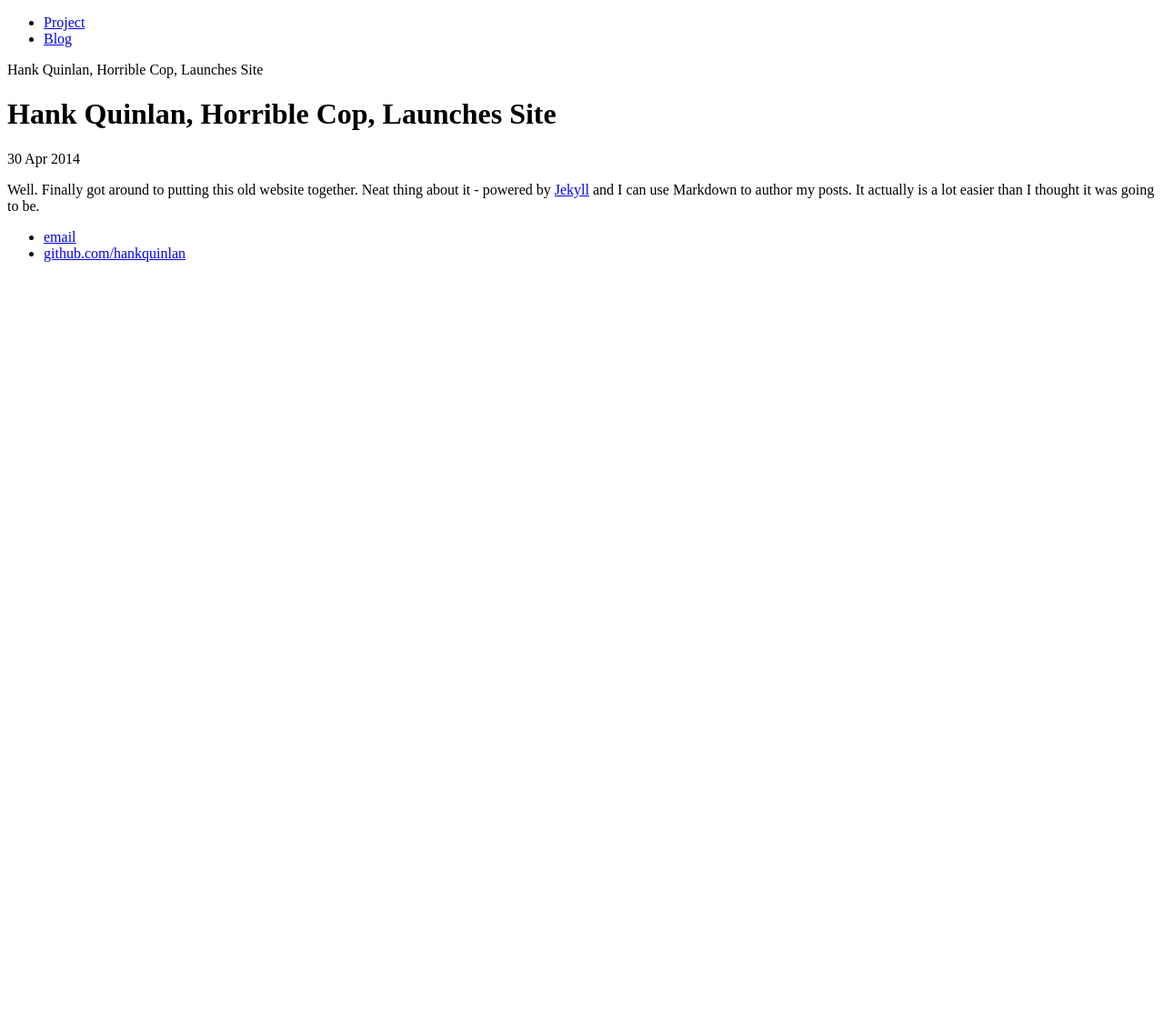
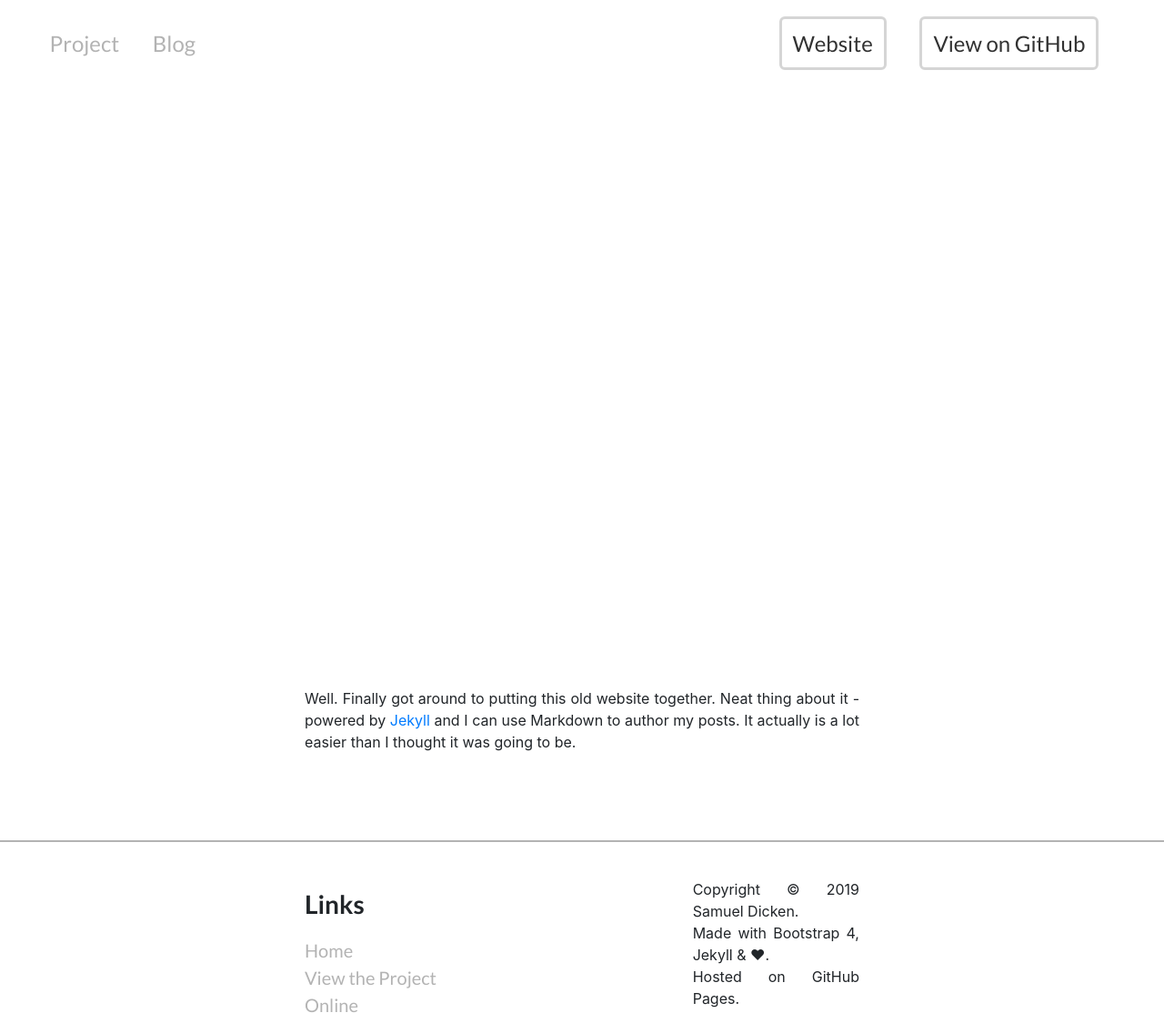
Before and after one commit to ProfessorDudley/FinalYearProject, a Jekyll site: the page built from _posts/2014-04-30-hank-quinlan-site-launched.md, in a window 1280 px wide and 1136 px high. Shown: the whole window at 91% size. Built offline with Jekyll 4.4.1, drawn with Linux system fonts in a browser that asks for light colours; nearby versions of some CDN libraries.

Commit message:
Updating Blog Site
Made the blog site look noice. But it only has the homepage somewhat made at the moment. It needs pushing to test.

```diff
--- a/_layouts/default.html
+++ b/_layouts/default.html
@@ -1,34 +1,61 @@
 <!DOCTYPE html>
 	<html>
 		<head>
+
 			<title>{{ page.title }}</title>
+
+			<!-- External files -->
+			<link href="https://stackpath.bootstrapcdn.com/bootstrap/4.2.1/css/bootstrap.min.css" rel="stylesheet" integrity="sha384-GJzZqFGwb1QTTN6wy59ffF1BuGJpLSa9DkKMp0DgiMDm4iYMj70gZWKYbI706tWS" crossorigin="anonymous">
+			<link href="https://fonts.googleapis.com/css?family=Lato:400,700" rel="stylesheet">
+
 			<!-- link to main stylesheet -->
-			<link rel="stylesheet" type="text/css" href="/Munchkin/css/main.css">
+			<link rel="stylesheet" type="text/css" href="/css/main.css">
+
 		</head>
-		<body>
-			<header>
-			<nav>
-				<ul>
-				<li><a href="/Munchkin">Project</a></li>
-				<li><a href="/Munchkin/blog">Blog</a></li>
-	    			</ul>
-			</nav
-
-			<div class="headerBanner">
-				{{ page.title }}
-			</div>
+		<body class="container-fluid">
+			<nav class="row justify-content-center fixed-top">
+				<ul class="col-5">
+					<li><a href="/">Project</a></li>
+					<li><a href="/blog">Blog</a></li>
+				</ul>
+				<ul class="col-5 float-end">
+					<li><a href="/" class="button">Website</a></li>
+					<li><a href="https://github.com/ProfessorDudley/Munchkin" class="button">View on GitHub</a></li>
+				</ul>
+			</nav>
+			<header class="row justify-content-center" style="background-image: url({{ page.cover }})">
+				<h1 class="col-9">{{ page.title }}</h1>
+				<h2 class="col-9">{{ page.subtitle}}</h2>
 			</header>
 
-			<div class="container">
-
-			{{ content }}
-
-			</div><!-- /.container -->
-			<footer>
-	    		<ul>
-	        		<li><a href="mailto:hankquinlanhub@gmail.com">email</a></li>
-	        		<li><a href="https://github.com/hankquinlan">github.com/hankquinlan</a></li>
+			<section class="row justify-content-center">
+				<article class="col-6">
+					{{ page.content }}
+				</article>
+			</section>
+			<footer class="row justify-content-center">
+				<ul class="col-2">
+					<h6>Links</h6>
+					<li><a href="/">Home</a></li>
+					<li><a href="https://github.com/ProfessorDudley/Munchkin">View the Project Online</a></li>
 				</ul>
+				<ul class="col-2">
+					<!-- <h6>Recent Posts</h6>
+					<li><a href="/">Home</a></li>
+					<li><a href="https://github.com/ProfessorDudley/Munchkin">View the Project Online</a></li> -->
+				</ul>
+				<div class="col-2">
+					<!-- <p>
+						This is where my game copyright should go
+					</p> -->
+					<p>
+						Copyright © 2019 Samuel Dicken.
+						<br>
+						Made with Bootstrap 4, Jekyll & ♥︎.
+						<br>
+						Hosted on GitHub Pages.
+					</p>
+				</div>
 			</footer>
 		</body>
 	</html>
--- a/css/main.css
+++ b/css/main.css
@@ -1,47 +1,94 @@
 body {
-    margin: 60px auto;
-    width: 70%;
-}
-nav ul, footer ul {
-    font-family:'Helvetica', 'Arial', 'Sans-Serif';
-    padding: 0px;
-    list-style: none;
-    font-weight: bold;
-}
-nav ul li, footer ul li {
-    display: inline;
-    margin-right: 20px;
-}
-a {
-    text-decoration: none;
-    color: #999;
-}
-a:hover {
-    text-decoration: underline;
-}
-h1 {
-    font-size: 3em;
-    font-family:'Helvetica', 'Arial', 'Sans-Serif';
-}
-p {
-    font-size: 1.5em;
-    line-height: 1.4em;
-    color: #333;
-}
-footer {
-    border-top: 1px solid #d5d5d5;
-    font-size: .8em;
+  background-color: rgb(255, 255, 255);
 }
 
-ul.posts {
-    margin: 20px auto 40px;
-    font-size: 1.5em;
+nav ul {
+  margin: 0 auto;
+  line-height: 4em;
+  font-size: 24px;
+  font-family: 'Lato', sans-serif;
+  font-weight: 500;
+}
+nav ul li {
+  display: inline;
+  padding-right: 32px;
 }
 
-ul.posts li {
-    list-style: none;
+nav ul li a {
+  color: rgb(179, 179, 179);
+}
+nav ul li a:hover {
+    text-decoration: none;
+    color: rgb(40, 106, 205);
 }
 
-.headerBanner {
-    border: 0px 1px solid red;
+.float-end {
+  text-align: right;
+  padding-right: 0px;
+  padding-left: 20px;
 }
+
+.button {
+  border: 3px solid rgb(213, 213, 213);
+  border-radius: 6px;
+  background-color: rgba(255, 255, 255,0.4);
+  padding: 0.5em;
+  color: rgb(50, 50, 50);
+}
+.button:hover {
+  border-color: rgb(40, 106, 205);
+}
+
+header {
+  height: auto;
+  color: rgba(255, 255, 255, 1);
+  padding-top: 240px;
+  padding-bottom: 120px;
+}
+
+h1 {
+  font-family: 'Lato', sans-serif;
+  font-size: 100px;
+  font-weight: 700;
+  line-height: 1em;
+}
+
+h2 {
+  font-family: 'Lato', sans-serif;
+  font-size: 56px;
+  font-weight: 400;
+  line-height: 1em;
+}
+
+h6 {
+  font-family: 'Lato', sans-serif;
+  font-size: 28px;
+  font-weight: 700;
+  line-height: 2em;
+}
+
+section {
+  margin-top: 80px;
+}
+
+footer {
+  border-top: 2px solid rgb(179, 179, 179);
+  margin-top: 80px;
+  padding-top: 40px;
+}
+footer ul {
+  line-height: 1.5em;
+  font-size: 20px;
+  font-family: 'Lato', sans-serif;
+  font-weight: 500;
+}
+footer ul li {
+  list-style: none;
+}
+footer ul li a {
+  color: rgb(179, 179, 179);
+}
+
+p {
+  text-align: justify;
+}
```
Also changed, not shown: blog/index.html (+4 -6 lines), index.html (+13 -3 lines), 4 other files.
